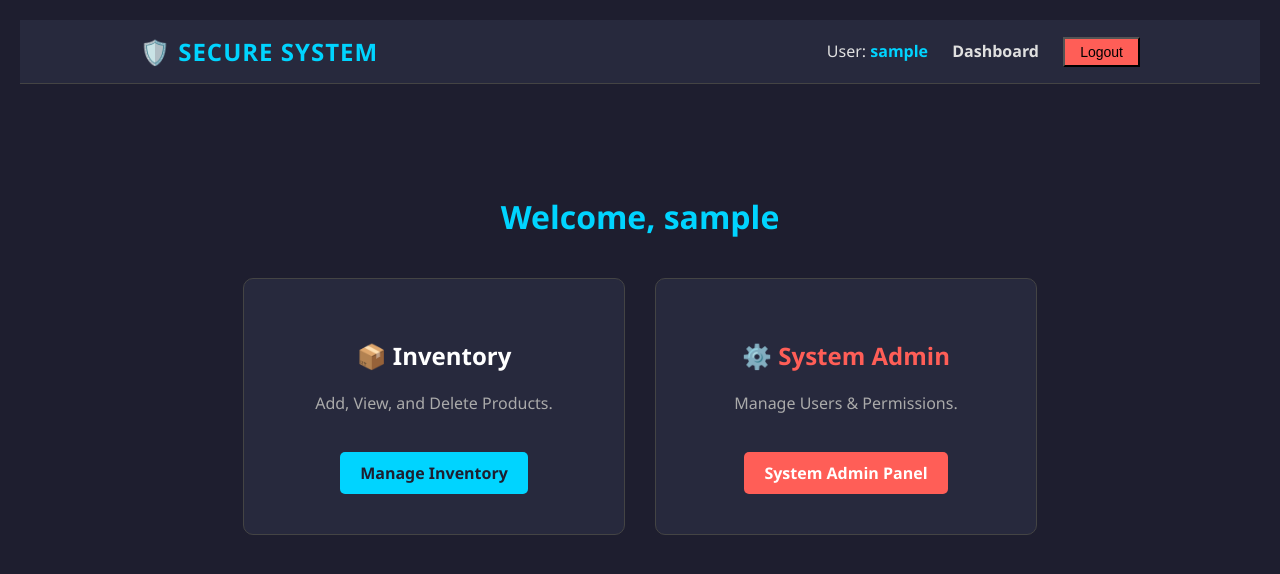
After one commit to uzairblip/secure_project123, a Django app: page /inventory/dashboard/ in a window 1280 px wide. The commit adds this page. Shown: the top 574 px of the page. Run offline with Django 5.2, Linux system fonts and the light colour scheme; the visitor is signed in with stand-in values (Sample User, id 1).

Commit message:
Secure update with RBAC and Staff permissions

```diff
--- a/config/urls.py
+++ b/config/urls.py
@@ -8,7 +8,7 @@ def home_redirect(request):
 
 urlpatterns = [
     path('admin/', admin.site.urls),
-    path('accounts/', include('accounts.urls')),
+    #path('accounts/', include('accounts.urls')),
     path('inventory/', include('inventory.urls')),
     path('', home_redirect, name='home'),
 ]
--- a/inventory/templates/inventory/add_product.html
+++ b/inventory/templates/inventory/add_product.html
@@ -24,6 +24,6 @@
         <button type="submit" class="btn-save">SAVE PRODUCT</button>
     </form>
 
-    <a href="{% url 'dashboard' %}" class="cancel-link">Cancel Operation</a>
+    <a href="{% url 'inventory_list' %}" class="cancel-link">Cancel Operation</a>
 </div>
 {% endblock %}
--- /dev/null
+++ b/inventory/templates/inventory/dashboard.html
@@ -0,0 +1,23 @@
+{% extends 'base.html' %}
+
+{% block content %}
+<div style="text-align: center; padding-top: 50px;">
+    <h1 style="color: #00d4ff; margin-bottom: 40px;">Welcome, {{ user.username }}</h1>
+
+    <div style="display: flex; justify-content: center; gap: 30px;">
+        <div style="background-color: #27293d; padding: 40px; border-radius: 10px; width: 300px; border: 1px solid #444;">
+            <h2 style="color: #fff;">📦 Inventory</h2>
+            <p style="color: #aaa;">Add, View, and Delete Products.</p>
+            <br>
+            <a href="{% url 'inventory_list' %}" style="background-color: #00d4ff; color: #1e1e2f; padding: 10px 20px; text-decoration: none; font-weight: bold; border-radius: 5px; display: inline-block;">Manage Inventory</a>
+        </div>
+
+        <div style="background-color: #27293d; padding: 40px; border-radius: 10px; width: 300px; border: 1px solid #444;">
+            <h2 style="color: #ff5e57;">⚙️ System Admin</h2>
+            <p style="color: #aaa;">Manage Users & Permissions.</p>
+            <br>
+            <a href="{% url 'admin:index' %}" style="background-color: #ff5e57; color: #fff; padding: 10px 20px; text-decoration: none; font-weight: bold; border-radius: 5px; display: inline-block;">System Admin Panel</a>
+        </div>
+    </div>
+</div>
+{% endblock %}
--- a/inventory/urls.py
+++ b/inventory/urls.py
@@ -1,7 +1,23 @@
 from django.urls import path
+from django.contrib.auth import views as auth_views
 from . import views
 
 urlpatterns = [
+    # --- DASHBOARD (THE NEW HOME PAGE) ---
+    path('dashboard/', views.dashboard_view, name='dashboard'), # <--- NEW ADDITION
+
+    # --- INVENTORY SYSTEM ---
     path('', views.inventory_list, name='inventory_list'),
     path('add/', views.add_product, name='add_product'),
+    path('delete/<int:product_id>/', views.delete_product, name='delete_product'),
+
+    # --- SECURE AUTHENTICATION ---
+    path('accounts/signup/', views.register_view_safe, name='signup'),
+    path('accounts/signup/verify/', views.verify_registration_safe, name='verify_registration'),
+
+    path('accounts/login/', views.custom_login, name='login'),
+    path('accounts/login/verify/', views.verify_login, name='verify_login'),
+
+    # --- LOGOUT ---
+    path('logout/', auth_views.LogoutView.as_view(next_page='login'), name='logout'),
 ]
--- a/inventory/views.py
+++ b/inventory/views.py
@@ -1,32 +1,177 @@
-from django.shortcuts import render, redirect
+import random
+from django.shortcuts import render, redirect, get_object_or_404
+from django.contrib.auth import authenticate, login
 from django.contrib.auth.decorators import login_required, user_passes_test
+# Note: We now import SignUpForm instead of UserCreationForm
+from .forms import ProductForm, SignUpForm
+from django.core.mail import send_mail
+from django.contrib import messages
+from django.contrib.auth.models import User
 from .models import Product
-from .forms import ProductForm  # <--- IMPORT THE NEW FORM HERE
 
-# Security Check: Is the user an Admin (Superuser)?
+# --- HELPER: GENERATE TOKEN ---
+def generate_token():
+    return str(random.randint(100000, 999999))
+
+# --- HELPER: PERMISSION CHECKS (RBAC) ---
 def is_admin(user):
+    """Checks if user is a Superuser (Admin)"""
     return user.is_superuser
+
+def is_staff_or_admin(user):
+    """Checks if user is Admin OR in the 'Staff' group"""
+    return user.is_superuser or user.groups.filter(name='Staff').exists()
+
+# =========================================
+# 1. INVENTORY MANAGEMENT (RBAC APPLIED)
+# =========================================
 
 @login_required
 def inventory_list(request):
+    """
+    ACCESS: Admin, Staff, and Normal Users
+    Everyone who is logged in can VIEW the list.
+    """
     products = Product.objects.all()
     return render(request, 'inventory/inventory_list.html', {'products': products})
 
 @login_required
-@user_passes_test(is_admin)
+@user_passes_test(is_staff_or_admin) # <--- CHANGED: Allows Staff & Admin
 def add_product(request):
-    # 1. If the user clicked "Save" (POST request)
+    """
+    ACCESS: Admin and Staff Only
+    Normal users cannot access this page.
+    """
     if request.method == 'POST':
-        form = ProductForm(request.POST) # Fill the form with their data
+        form = ProductForm(request.POST)
         if form.is_valid():
-            product = form.save(commit=False) # Pause saving to add the user
-            product.created_by = request.user # Add the logged-in user
-            product.save() # Now save to DB
+            product = form.save(commit=False)
+            product.created_by = request.user
+            product.save()
             return redirect('inventory_list')
+    else:
+        form = ProductForm()
+    return render(request, 'inventory/add_product.html', {'form': form})
 
-    # 2. If the user just opened the page (GET request)
+@login_required
+@user_passes_test(is_admin) # <--- KEPT: Only Admin can delete
+def delete_product(request, product_id):
+    """
+    ACCESS: Admin Only
+    Staff and Normal Users cannot delete items.
+    """
+    product = get_object_or_404(Product, id=product_id)
+    product.delete()
+    return redirect('inventory_list')
+
+# =========================================
+# 2. SECURE REGISTRATION (Dynamic Email)
+# =========================================
+
+def register_view_safe(request):
+    if request.method == 'POST':
+        form = SignUpForm(request.POST)
+        if form.is_valid():
+            # Create user but DEACTIVATE them
+            user = form.save(commit=False)
+            user.is_active = False
+            user.email = form.cleaned_data['email'] # Save email to DB
+            user.save()
+
+            # Generate Token
+            token = generate_token()
+            request.session['reg_user_id'] = user.id
+            request.session['reg_token'] = token
+
+            # Get the email the user just typed
+            user_email = form.cleaned_data['email']
+
+            print(f"--- REGISTRATION TOKEN: {token} ---")
+
+            # SEND REAL EMAIL
+            send_mail(
+                'Verify Your Account',
+                f'Your registration token is: {token}',
+                'uzairsamsudin123@gmail.com',    # <--- SENDER EMAIL (You)
+                [user_email],                    # <--- RECEIVER (The User)
+                fail_silently=False,
+            )
+
+            return redirect('verify_registration')
     else:
-        form = ProductForm() # Create a blank form
+        form = SignUpForm()
+    return render(request, 'registration/register.html', {'form': form})
 
-    # 3. CRITICAL: Send the 'form' to the template!
-    return render(request, 'inventory/add_product.html', {'form': form})
+def verify_registration_safe(request):
+    if request.method == 'POST':
+        entered_token = request.POST['token']
+        if entered_token == request.session.get('reg_token'):
+            user_id = request.session.get('reg_user_id')
+            user = User.objects.get(id=user_id)
+
+            user.is_active = True
+            user.save()
+
+            messages.success(request, "Account Verified! Please Login.")
+            return redirect('login')
+        else:
+            messages.error(request, "Invalid Token.")
+    return render(request, 'registration/verify_token.html')
+
+# =========================================
+# 3. 2FA LOGIN (Dynamic Email)
+# =========================================
+
+def custom_login(request):
+    if request.method == 'POST':
+        user = authenticate(request, username=request.POST['username'], password=request.POST['password'])
+
+        if user is not None:
+            if not user.is_active:
+                messages.error(request, "Account not verified.")
+                return redirect('login')
+
+            token = generate_token()
+            request.session['login_user_id'] = user.id
+            request.session['login_token'] = token
+
+            print(f"--- LOGIN 2FA TOKEN: {token} ---")
+
+            # SEND REAL EMAIL
+            send_mail(
+                'Your Login Token',
+                f'Your 2FA token is: {token}',
+                'uzairsamsudin123@gmail.com',  # <--- FIXED: Now uses your real email
+                [user.email],                  # <--- FIXED: Sends to the user's saved email
+                fail_silently=False,
+            )
+
+            return redirect('verify_login')
+        else:
+            messages.error(request, "Invalid credentials.")
+
+    return render(request, 'registration/login.html')
+
+def verify_login(request):
+    if request.method == 'POST':
+        entered_token = request.POST['token']
+        if entered_token == request.session.get('login_token'):
+            user_id = request.session.get('login_user_id')
+            user = User.objects.get(id=user_id)
+
+            login(request, user)
+
+            del request.session['login_user_id']
+            del request.session['login_token']
+
+            # <--- FIXED: Redirects to Dashboard now!
+            return redirect('dashboard')
+        else:
+            messages.error(request, "Invalid 2FA Token.")
+
+    return render(request, 'registration/verify_token.html')
+
+# --- DASHBOARD VIEW ---
+@login_required
+def dashboard_view(request):
+    return render(request, 'inventory/dashboard.html')
--- a/templates/base.html
+++ b/templates/base.html
@@ -21,7 +21,7 @@
                     <span style="color: #e0e0e0; margin-right: 20px;">
                         User: <strong style="color: #00d4ff;">{{ user.username }}</strong>
                     </span>
-                    <a href="{% url 'dashboard' %}" style="color: #e0e0e0; margin-right: 20px;">Dashboard</a>
+                    <a href="{% url 'inventory_list' %}" style="color: #e0e0e0; margin-right: 20px;">Dashboard</a>
 
                     <form action="{% url 'logout' %}" method="post" style="display: inline;">
                         {% csrf_token %}
```
Also changed, not shown: config/settings.py (+28 -25 lines), inventory/forms.py (+17 -0 lines), inventory/templates/inventory/inventory_list.html (+32 -20 lines), inventory/templates/registration/login.html (added, +15 -0 lines), inventory/templates/registration/register.html (added, +10 -0 lines), inventory/templates/registration/verify_token.html (added, +18 -0 lines).
